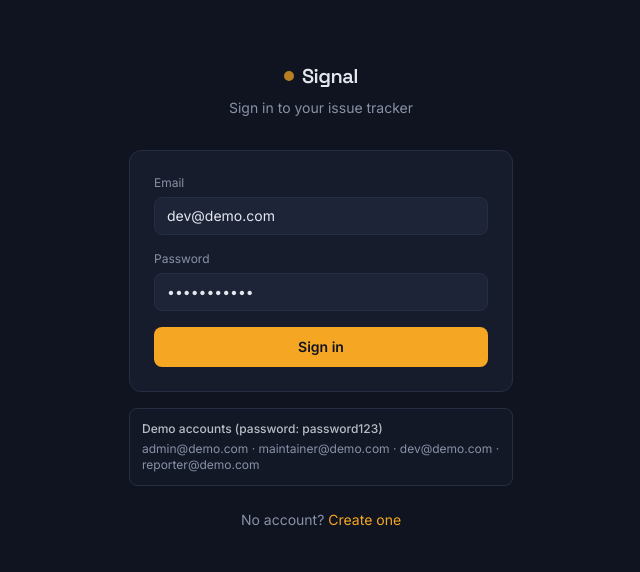
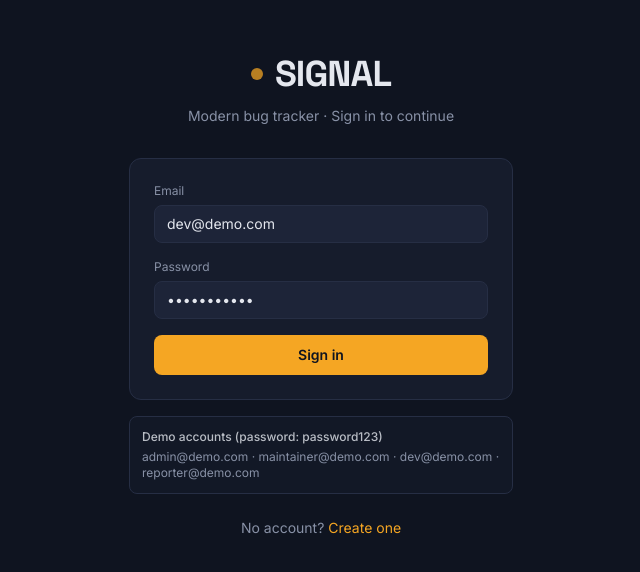
Before and after one commit to pabbisettynikhitha2007-ctrl/Bugzilla-Prototype, a React (Vite) app in the folder client/: page /login in a window 1280 px wide. Shown: the part 104-676 px from the top of the page, without its empty margins (319-959 px from the left). Built offline with nearby package versions, Linux system fonts and the light colour scheme.

Commit message:
Improve SIGNAL branding on home page

```diff
--- a/client/src/components/Layout.jsx
+++ b/client/src/components/Layout.jsx
@@ -48,7 +48,7 @@ export default function Layout() {
           <div className="flex items-center gap-6">
             <div className="flex items-center gap-2">
               <span className="w-2 h-2 rounded-full bg-accent" />
-              <span className="font-display font-semibold tracking-tight">Signal</span>
+              <span className="font-display font-bold text-lg tracking-tight text-ink">SIGNAL</span>
             </div>
             <nav className="flex items-center gap-1">
               <NavLink to="/" end className={navItem}>Board</NavLink>
--- a/client/src/pages/Login.jsx
+++ b/client/src/pages/Login.jsx
@@ -28,11 +28,11 @@ export default function Login() {
     <div className="min-h-screen flex items-center justify-center px-4">
       <div className="w-full max-w-sm">
         <div className="mb-8 text-center">
-          <div className="inline-flex items-center gap-2 mb-2">
-            <span className="w-2.5 h-2.5 rounded-full bg-accent animate-pulse" />
-            <span className="font-display font-semibold text-xl tracking-tight">Signal</span>
+          <div className="inline-flex items-center gap-3 mb-3">
+            <span className="w-3 h-3 rounded-full bg-accent animate-pulse" />
+            <span className="font-display font-bold text-4xl tracking-tight text-ink">SIGNAL</span>
           </div>
-          <p className="text-muted text-sm">Sign in to your issue tracker</p>
+          <p className="text-muted text-sm">Modern bug tracker · Sign in to continue</p>
         </div>
 
         <form onSubmit={handleSubmit} className="bg-surface border border-border rounded-xl p-6 space-y-4">
```
